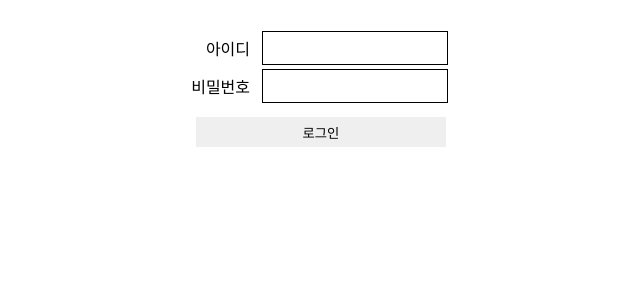
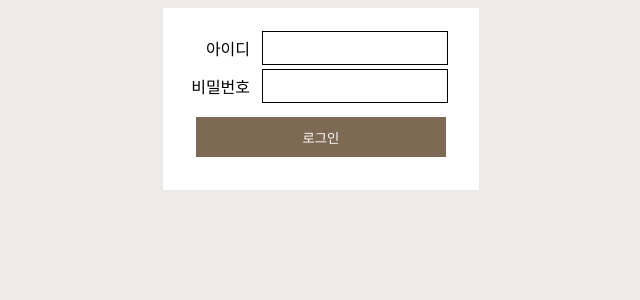
Before and after one commit to JngMkk/MLP_4_Project, a Django app: template project/project/templates/login.html in a window 1280 px wide. Shown: the top 300 px of the page, without its empty margins (319-959 px from the left). Run offline with Django 4.2, Linux system fonts and the light colour scheme; the template is opened without the code that fills it, so the values that code supplies are empty.

Commit message:
Update login.html

```diff
--- a/project/project/templates/login.html
+++ b/project/project/templates/login.html
@@ -4,7 +4,11 @@
     <meta charset="UTF-8">
     <title>로그인</title>
     <style>
+        body{
+            background-color: rgb(236, 234, 230);
+        }
         #logintable{
+            background-color: white;
             width: 240px;
             margin: auto;
             padding: 20px;
@@ -12,8 +16,10 @@
         }
         #lgnsubmit{
             border: 1px solid transparent;
+            background-color : rgb(126, 105, 85);
+            color: white;
             width: 250px;
-            height: 30px;
+            height: 40px;
             margin: 10px;
         }
         #textid, #textpw{
```
